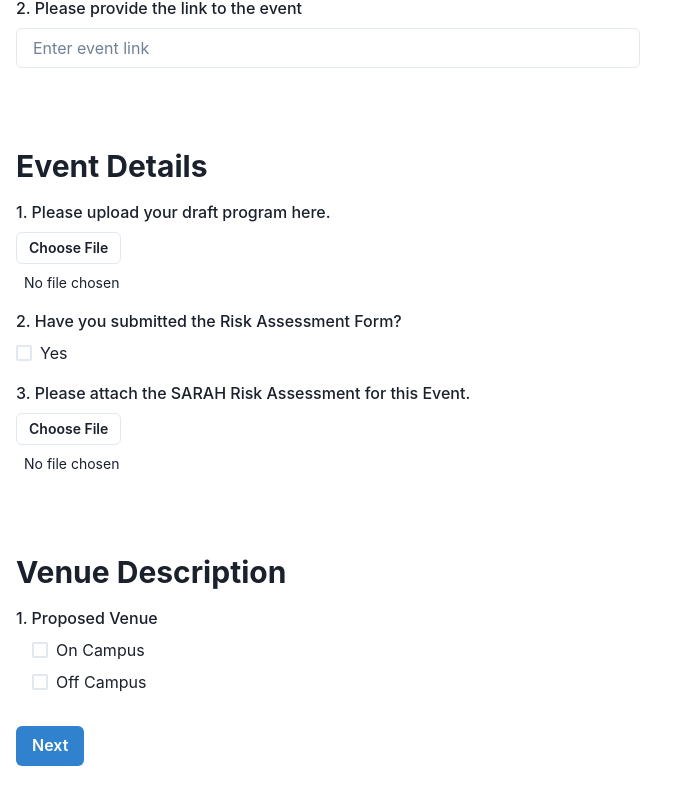
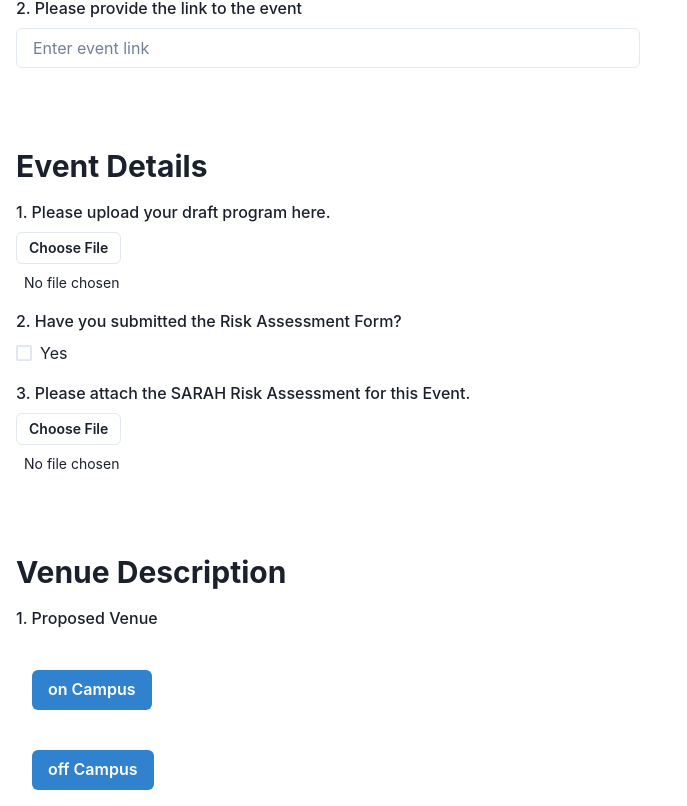
Before and after one commit to wlim0053/SEMS_2023, a React (Vite) app in the folder frontend/: page /CreateEventForm4b in a window 1280 px wide. Shown: the part 236-1042 px from the top of the page, without its empty margins (0-687 px from the left). Before the commit the page ends 1018 px from the top, so only its background shows below. Built offline with nearby package versions, Linux system fonts and the light colour scheme.

Commit message:
routing done

```diff
--- a/frontend/src/pages/Organiser/CreateEventForm4b.tsx
+++ b/frontend/src/pages/Organiser/CreateEventForm4b.tsx
@@ -8,6 +8,16 @@ const OrganizerPage: React.FC = () => {
   const [hasSubmittedRiskAssessment, setHasSubmittedRiskAssessment] = useState<boolean>(false);
   const [sarahRiskAssessment, setSarahRiskAssessment] = useState<File | undefined>(undefined);
   const [proposedVenue, setProposedVenue] = useState<string[]>([]);
+
+  const handleButtonClick = () => {
+    // Redirect to another page
+    window.location.href = '/CreateEventForm5a';
+  };
+
+  const handleButtonClick2 = () => {
+    // Redirect to another page
+    window.location.href = '/CreateEventForm5b';
+  };
 
   const handleOnlinePlatformChange = (e: ChangeEvent<HTMLInputElement>) => {
     setOnlinePlatform(e.target.value);
@@ -126,28 +136,30 @@ const OrganizerPage: React.FC = () => {
               1. Proposed Venue
             </FormLabel>
             <VStack spacing={2} align="start" ml={4}>
-              <Checkbox
+              {/* <Checkbox
                 value="On Campus"
                 isChecked={proposedVenue.includes('On Campus')}
                 onChange={() => handleProposedVenueChange('On Campus')}
               >
                 On Campus
-              </Checkbox>
-              <Checkbox
+              </Checkbox> */}
+              <Button mt={8} colorScheme="blue" onClick={handleButtonClick2}>
+                on Campus
+              </Button>
+              {/* <Checkbox
                 value="Off Campus"
                 isChecked={proposedVenue.includes('Off Campus')}
                 onChange={() => handleProposedVenueChange('Off Campus')}
               >
                 Off Campus
-              </Checkbox>
+              </Checkbox> */}
+              <Button mt={8} colorScheme="blue" onClick={handleButtonClick}>
+                off Campus
+              </Button>
             </VStack>
           </FormControl>
         </VStack>
       </Box>
-
-      <Button mt={8} colorScheme="blue" alignSelf="flex-end">
-        Next
-      </Button>
     </Box>
   );
 };
```
